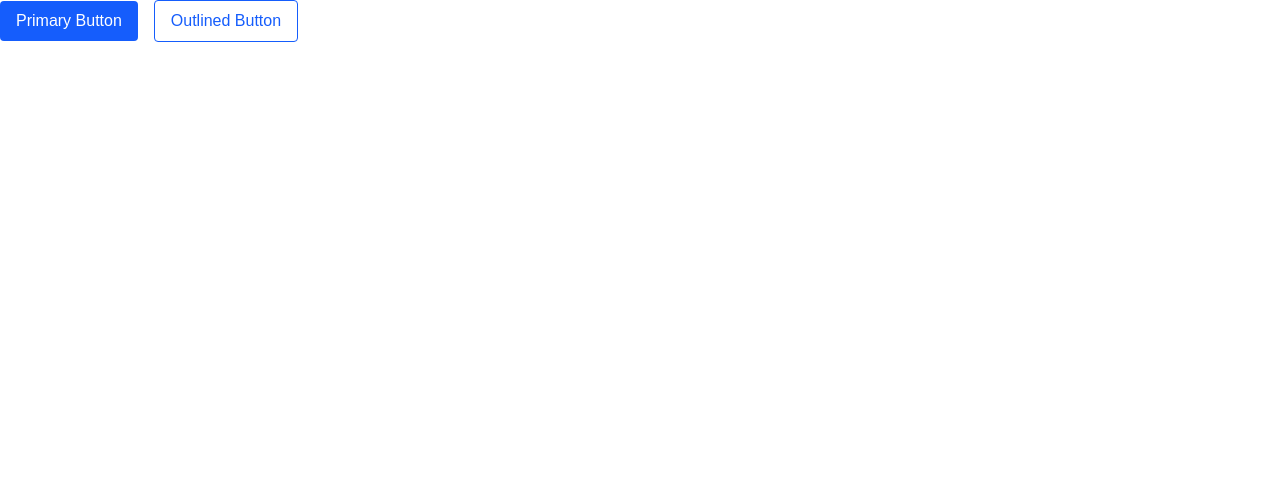
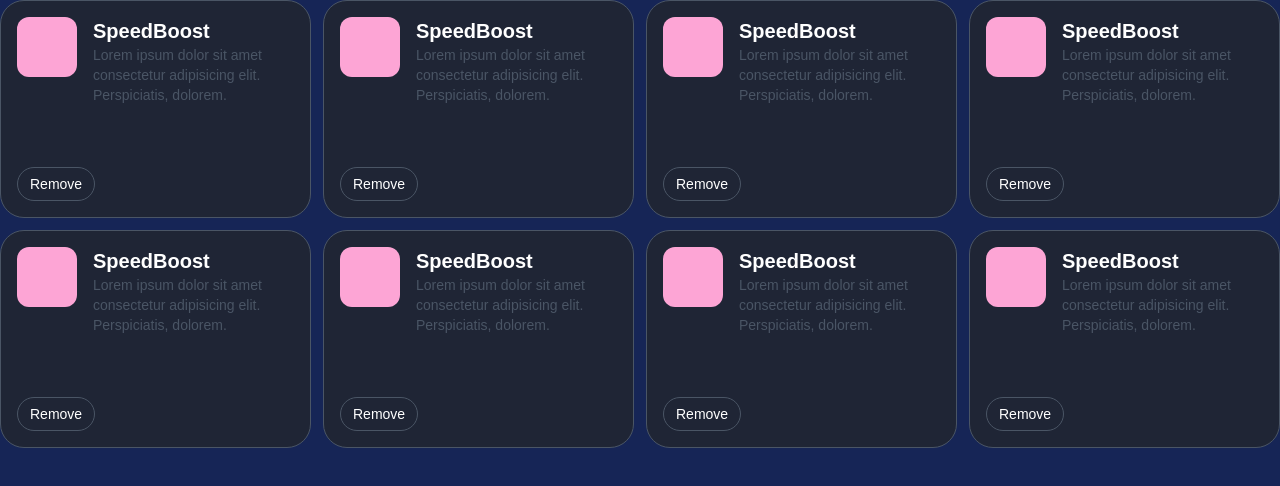
Before and after one commit to sazidhayatkhan/browser-extension-ui, a Next.js app: page / in a window 1280 px wide. Shown: the top 486 px of the page. Built offline with nearby package versions, Linux system fonts and the light colour scheme.

Commit message:
creating cards

```diff
--- a/src/app/page.tsx
+++ b/src/app/page.tsx
@@ -1,18 +1,38 @@
-'use client'
-import Button from '@/components/ui/Button'
-import React from 'react'
+"use client";
+import Button from "@/components/ui/Button";
+import React from "react";
 
-type Props = {}
+type Props = {};
 
 const page = (props: Props) => {
   return (
-    <div>
-      <div className="space-x-4">
-      <Button variant="primary" onClick={() => alert('Primary clicked!')}>Primary Button</Button>
-      <Button variant="outlined">Outlined Button</Button>
+    <div className="bg-blue-950 w-screen h-screen">
+      <div className="grid grid-cols-4 gap-3">
+        {[1, 2, 3, 4, 5, 6, 7, 8].map((item: any, idx: any) => (
+          <div className="bg-[#1F2535] border border-gray-600 rounded-3xl p-4">
+            <div className="">
+              {/* <Button
+                variant="primary"
+                onClick={() => alert("Primary clicked!")}
+              >
+                Remove
+              </Button> */}
+              <div className="flex justify-start items-start gap-4">
+                <div className="bg-pink-300 h-[60px] min-w-[60px] rounded-xl"></div>
+                <div className="min-h-[150px]">
+                  <h2 className="text-white font-semibold text-xl">SpeedBoost</h2>
+                  <p className="text-gray-600 text-sm line-clamp-4">Lorem ipsum dolor sit amet consectetur adipisicing elit. Perspiciatis, dolorem.</p>
+                </div>
+              </div>
+              <div>
+                <Button variant="outlined">Remove</Button>
+              </div>
+            </div>
+          </div>
+        ))}
+      </div>
     </div>
-    </div>
-  )
-}
+  );
+};
 
-export default page
+export default page;
--- a/src/components/ui/Button.tsx
+++ b/src/components/ui/Button.tsx
@@ -14,11 +14,12 @@ const Button: React.FC<ButtonProps> = ({
   className,
   ...props
 }) => {
-  const baseStyles = 'px-4 py-2 rounded font-medium transition-colors duration-200';
+
+  const baseStyles = 'px-[12px] py-[6px] rounded-full font-medium transition-colors duration-500 text-xs md:text-sm border border-gray-600';
 
   const variantStyles = {
-    primary: 'bg-blue-600 text-white hover:bg-blue-700',
-    outlined: 'border border-blue-600 text-blue-600 hover:bg-blue-50',
+    primary: 'bg-gray-700 text-white hover:bg-transparent',
+    outlined: 'text-white bg-transparent hover:bg-gray-700',
   };
 
   return (
```
